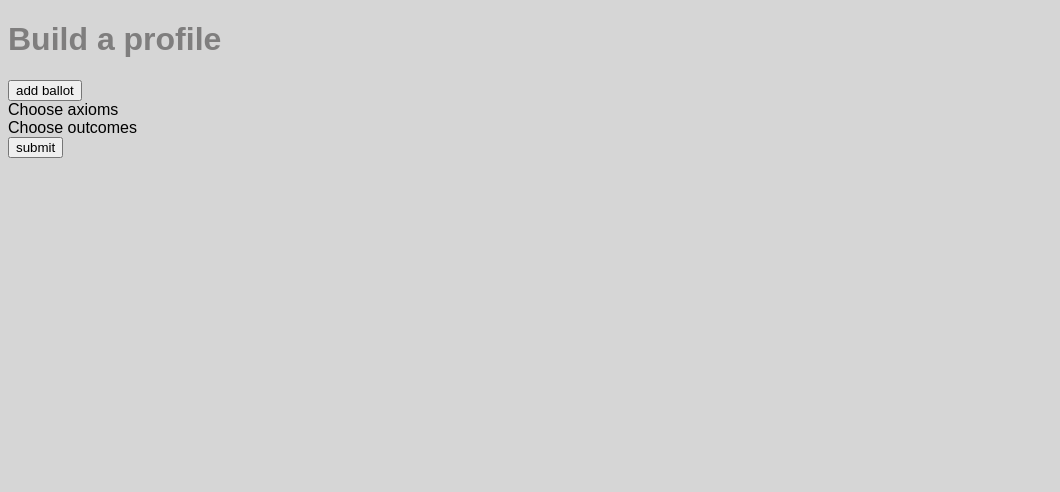
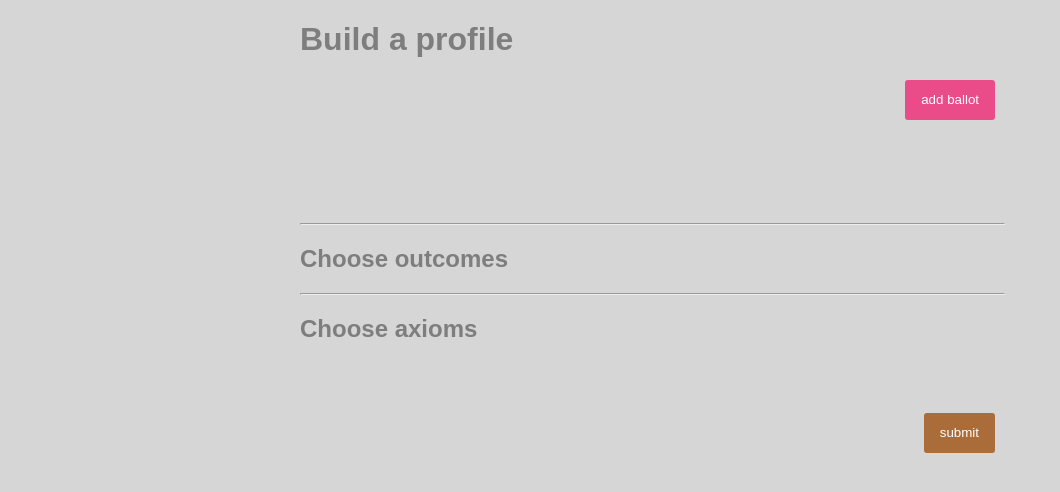
Before and after one commit to comsoc-amsterdam/comsoc, a Flask app: template WebApp/templates/buildprofile.html in a window 1280 px wide. Shown: the top 492 px of the page, without its empty margins (0-1060 px from the left). Run offline with Flask 2, Linux system fonts and the light colour scheme; the template is opened without the code that fills it, so the values that code supplies are empty.

Commit message:
Graphics of buildprofile page

```diff
--- a/WebApp/static/buildprofile.css
+++ b/WebApp/static/buildprofile.css
@@ -4,10 +4,58 @@ body {
   font-family: sans-serif;
   font-size: 16px;
   background-color: #D6D6D6;
+  margin-left: 300px;
+  margin-right: 275px;
 }
 
-h1 {
+#ballots {
+  min-height: 75px;
+}
+
+h1, h2 {
   color: #7F7E7E;
+}
+
+#outcome, #axioms {
+  margin-left: 20px;
+}
+
+#addBallotButton, #submit {
+  border-style: none;
+  box-sizing: border-box;
+  color: #FFFFFF;
+  cursor: pointer;
+  display: inline-block;
+  height: 40px;
+  line-height: 20px;
+  list-style: none;
+  margin: 0;
+  outline: none;
+  padding: 10px 16px;
+  position: relative;
+  text-align: center;
+  text-decoration: none;
+  transition: color 100ms;
+  vertical-align: baseline;
+  user-select: none;
+  -webkit-user-select: none;
+  touch-action: manipulation;
+  border-radius: 3px;
+  margin-bottom: 20px;
+  margin-right: 10px;
+}
+
+#addButtonContainer {
+  text-align: right;
+}
+
+#addBallotButton {
+  background-color: #EA4C89;
+}
+
+#submit {
+  margin-top: 50px;
+  background-color: #AA6C39;
 }
 
 .candidates {
@@ -17,11 +65,85 @@ h1 {
   width: 660px;
 }
 
-.number-selector {
-  margin-left: 310px;
-  cursor: default;
-  user-select: none;
-  -webkit-user-select: none;
+input[type="number"] {
+  -webkit-appearance: textfield;
+  -moz-appearance: textfield;
+  appearance: textfield;
+}
+
+input[type=number]::-webkit-inner-spin-button,
+input[type=number]::-webkit-outer-spin-button {
+  -webkit-appearance: none;
+}
+
+.handle-ballot, .ballot {
+  width: 660px;
+}
+
+.ballot {
+  margin-bottom: 20px;
+}
+
+#ballots {
+  margin: 0 auto;
+  width: 660px;
+}
+
+.ballot-remove {
+  border: none;
+  background-color: inherit;
+  cursor: pointer;
+  display: inline-block;
+  float: right;
+  margin-top: 2px;
+}
+
+.number-input {
+  border: 2px solid #ddd;
+  display: inline-flex;
+  float: left;
+}
+
+.number-input,
+.number-input * {
+  box-sizing: border-box;
+}
+
+.number-input button {
+  outline:none;
+  -webkit-appearance: none;
+  background-color: transparent;
+  border: none;
+  align-items: center;
+  justify-content: center;
+  width: 1.5rem;
+  height: 1.5rem;
+  cursor: pointer;
+  margin: 0;
+  position: relative;
+}
+
+.number-input button:after {
+  display: inline-block;
+  position: absolute;
+  font-family: "Font Awesome 5 Free";
+  font-weight: 900;
+  content: '\f077';
+  transform: translate(-50%, -50%) rotate(180deg);
+}
+.number-input button.plus:after {
+  transform: translate(-50%, -50%) rotate(0deg);
+}
+
+.number-input input[type=number] {
+  max-width: 2.5rem;
+  padding: .25rem;
+  border: solid #ddd;
+  border-width: 0 2px;
+  font-size: 1rem;
+  height: 1.5rem;
+  font-weight: bold;
+  text-align: center;
 }
 
 .increaser, .decreaser {
@@ -64,3 +186,16 @@ h1 {
 .derank-button {
   margin-left: -10px;
 }
+
+label {
+  user-select: none;
+  -webkit-user-select: none;
+}
+
+#outcome {
+  margin-bottom: 20px;
+}
+
+#submit {
+  float: right;
+}
--- a/WebApp/static/buildprofile.js
+++ b/WebApp/static/buildprofile.js
@@ -89,22 +89,35 @@ function increase_count(object) {
 }
 
 function get_number_button() {
-  button = "<div class=\"number-selector\"><span class=\"decreaser\" onclick=\"decrease_count(this);\"><</span>"
-  button += "<span class=\"number\">1</span><span class=\"increaser\" onclick=\"increase_count(this);\">></span></div>"
-  return button
+  button = "<div class=\"number-input\">";
+  button += "<button onclick=\"this.parentNode.querySelector('input[type=number]').stepDown()\" class=\"minus\"></button>";
+  button += "<input class=\"quantity\" min=\"1\" name=\"quantity\" value=\"1\" type=\"number\">";
+  button += "<button onclick=\"this.parentNode.querySelector('input[type=number]').stepUp()\" class=\"plus\"></button>";
+  button += "</div>";
+  return button;
 }
 
 function add_ballot() {
   ballots = document.getElementById("ballots");
-  html = "<div class=\"ballot\"><div class=\"candidates\"><div class=\"deranked\">";
+
+  html = "<div class=\"ballot\">";
+
+  html += "<div class=\"handle-ballot\">";
+  html += get_number_button();
+  html += "<button class=\"ballot-remove\" onclick=\"this.parentNode.parentNode.remove();\">x</button>";
+  html += "</div>";
+
+  html += "<div class=\"candidates\"><div class=\"deranked\">";
   for (var i = 0; i < candidates.length; i++) {
     html += "<button class=\"rank-button\" type=\"button\" onclick=\"rank(this);\">" + candidates[i] + "</button>";
   }
-  html += "</div><div class=\"ranked\"></div></div>" + get_number_button() + "</div>";
+  html += "</div><div class=\"ranked\"></div></div>";
+  html += "</div>";
   ballot = (htmlToElement(html));
   button_size = ballot.getElementsByClassName("candidates")[0].getElementsByClassName("deranked")[0].style.height;
   ballot.getElementsByClassName("candidates")[0].style.height = (candidates.length * (40 + 5*2)) + "px";
-  ballots.appendChild(ballot);
+
+  ballots.insertBefore(ballot, ballots.firstChild);
 }
 
 function submit() {
@@ -113,7 +126,10 @@ function submit() {
   if (ballots.length > 0) {
     for (var i = 0; i < ballots.length; i++) {
       ballot = ballots[i];
-      number = parseInt(ballot.getElementsByClassName("number-selector")[0].getElementsByClassName("number")[0].innerHTML);
+      number = ballot.getElementsByClassName("quantity")[0].value;
+      if (number < 0) {
+        return;
+      }
       ranked_candidates = ballot.getElementsByClassName("ranked")[0].getElementsByTagName("button");
       if (ranked_candidates.length < candidates.length) {
         return;
--- a/WebApp/templates/buildprofile.html
+++ b/WebApp/templates/buildprofile.html
@@ -3,6 +3,7 @@
   <head>
     <title>Automated Justification</title>
     <link rel="stylesheet" href={{url_for('static', filename='buildprofile.css')}}/>
+    <link rel="stylesheet" href="https://cdnjs.cloudflare.com/ajax/libs/font-awesome/5.15.2/css/all.min.css" integrity="sha512-HK5fgLBL+xu6dm/Ii3z4xhlSUyZgTT9tuc/hSrtw6uzJOvgRr2a9jyxxT1ely+B+xFAmJKVSTbpM/CuL7qxO8w==" crossorigin="anonymous" />
     <script type="text/javascript">
       candidates = [];
       {% for candidate in candidates %} candidates.push('{{candidate}}'); {% endfor %}
@@ -11,23 +12,25 @@
   </head>
   <body>
     <h1>Build a profile</h1>
-    <button type="button" onclick="add_ballot();">add ballot</button>
+    <div id="addButtonContainer"><button id="addBallotButton" type="button" onclick="add_ballot();">add ballot</button></div>
     <div id="ballots">
     </div>
-      Choose axioms
+    <hr>
+    <h2>Choose outcomes</h2>
+    <div id="outcome">
+    {% for candidate in candidates %}
+      <input type="checkbox" id="{{candidate}}" name="{{candidate}}" value="{{candidate}}">
+      <label for="{{candidate}}">{{candidate}}</label><br>
+    {% endfor %}
+    </div>
+    <hr>
+    <h2>Choose axioms</h2>
     <div id="axioms">
     {% for axiom in axioms %}
       <input type="checkbox" id="{{axiom}}" name="{{axiom}}" value="{{axiom}}">
       <label for="{{axiom}}">{{axiom}}</label><br>
     {% endfor %}
     </div>
-      Choose outcomes
-      <div id="outcome">
-      {% for candidate in candidates %}
-        <input type="checkbox" id="{{candidate}}" name="{{candidate}}" value="{{candidate}}">
-        <label for="{{candidate}}">{{candidate}}</label><br>
-      {% endfor %}
-      </div>
-    <button type="button" onclick="submit();">submit</button>
+    <button id="submit" type="button" onclick="submit();">submit</button>
   </body>
 </html>
```
Also changed, not shown: 1 other file. Lines whose indentation alone changed are shown as unchanged.
